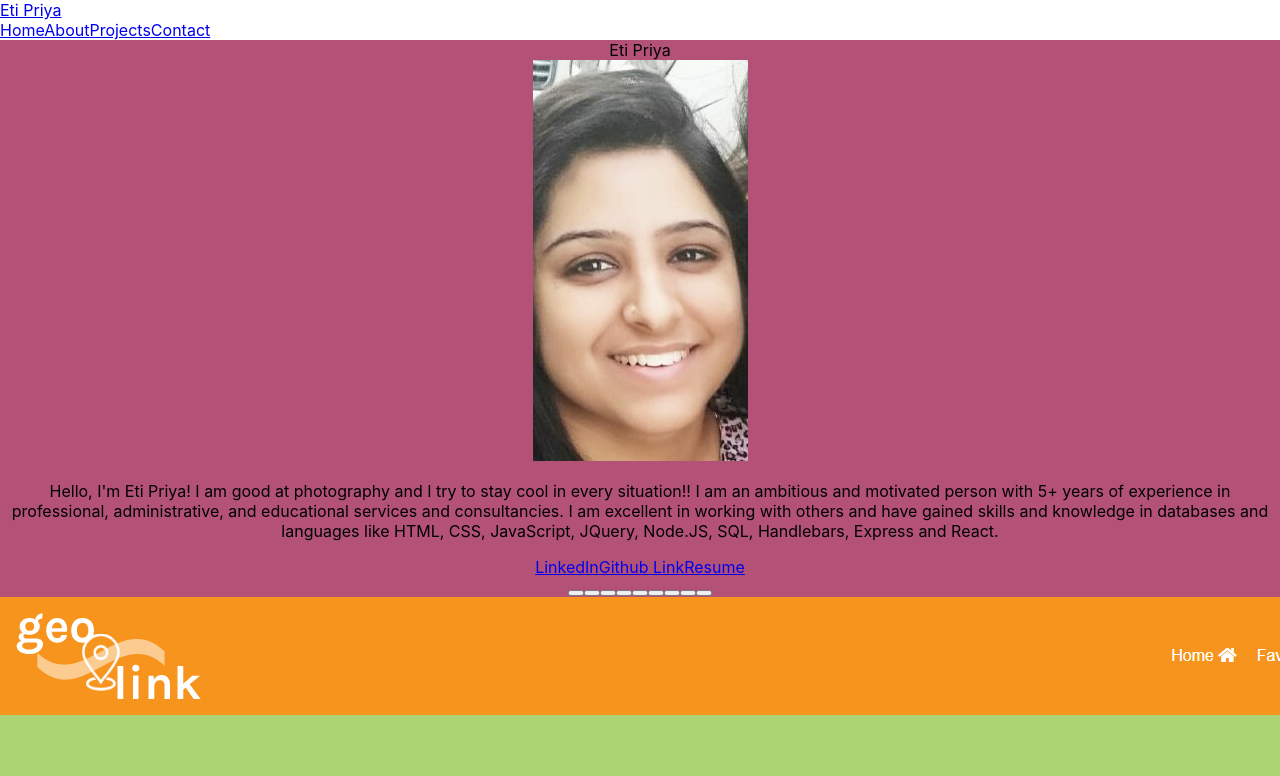
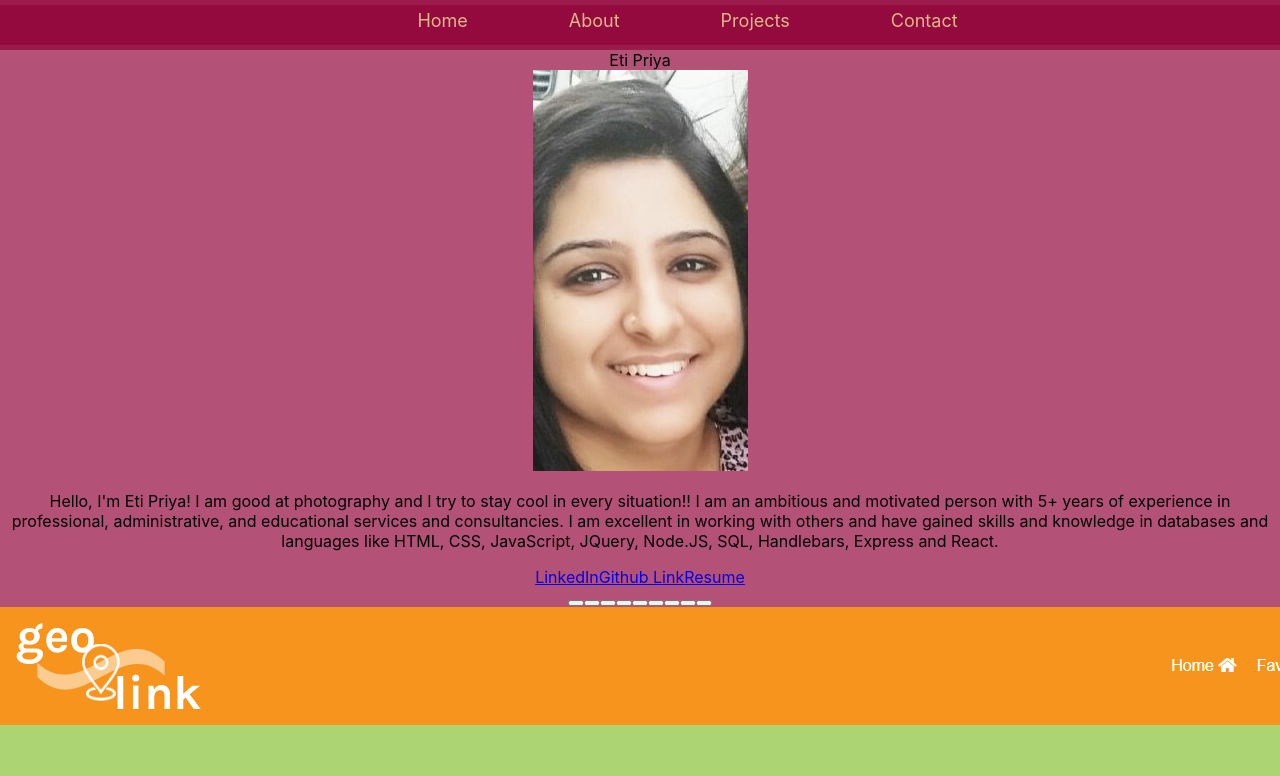
Before and after one commit to Etipriya/react-portfolio-eti, a React (Create React App) app: page /#/ in a window 1280 px wide. Shown: the top 776 px of the page. Built offline with nearby package versions, Linux system fonts and the light colour scheme.

Commit message:
changed the index file of the navbar

```diff
--- a/src/App.js
+++ b/src/App.js
@@ -1,12 +1,14 @@
-// import "bootstrap/dist/css/bootstrap.min.css";
 import { HashRouter as Router } from "react-router-dom";
 import Navigation from "./components/Navigation";
-import { Switch } from "react-router";
-import Home from "./components/Home";
 import Footer from "./components/Footer";
+// import { Switch } from "react-router";
+
+import Routes from "./Routes";
 
 import "./App.css";
 
+// import { HashRouter as Router } from "react-router-dom";
+// import Home from "./components/Home";
 // import About from "./components/About";
 // import Contact from "./components/Contact";
 // import Header from "./components/Header";
@@ -14,15 +16,15 @@ import "./App.css";
 
 const App = () => {
   return (
-    <Router basename="/">
-      <Navigation />
-      <Switch>
-        <div className="App">
-          <Home />
-          <Footer />
-        </div>
-      </Switch>
-    </Router>
+    <div className="App">
+      <Router basename="/">
+        <Navigation />
+        {/* <Switch> */}
+        <Routes />
+        <Footer />
+        {/* </Switch> */}
+      </Router>
+    </div>
   );
 };
 
--- a/src/components/Contact/index.js
+++ b/src/components/Contact/index.js
@@ -6,57 +6,57 @@ import Resume from "../../assets/etipriya-cv.pdf";
 function ContactForm() {
   return (
     <Container className="my-3 py-3" id="Contact">
-      <section>
-        <h1 data-testid="h1tag" className="contact">
+      {/* <section> */}
+      {/* <h1 data-testid="h1tag" className="contact">
           Contact Me
-        </h1>
+        </h1> */}
 
       <div className="contact-icons">
         <Row>
-            <Col lg={3} md={12}>
+          <Col lg={3} md={3}>
             <a href="https://github.com/Etipriya">
               <img
                 src="https://img.icons8.com/doodle/100/000000/github--v1.png"
                 alt="github-logo"
-                  class="icon"
+                className="icon"
               />
             </a>
-              <p class="icon-text">github</p>
+            <p className="icon-text">github</p>
           </Col>
 
-            <Col lg={3} md={12}>
+          <Col lg={3} md={3}>
             <a href="https://www.linkedin.com/in/eti-priya-mahendru/">
               <img
                 src="https://img.icons8.com/doodle/100/000000/linkedin--v2.png"
                 alt="linkedin-logo"
-                  class="icon"
+                className="icon"
               />
             </a>
-              <p class="icon-text">linkedin</p>
+            <p className="icon-text">linkedin</p>
           </Col>
 
-            <Col lg={3} md={12}>
+          <Col lg={3} md={3}>
             <a href="mailto:etipriya@gmail.com">
               <img
                 src="https://img.icons8.com/doodle/120/000000/new-post.png"
                 alt="mail-logo"
               />
             </a>
-              <p class="icon-text">email</p>
+            <p className="icon-text">email</p>
           </Col>
 
-            <Col lg={3} md={12}>
+          <Col lg={3} md={3}>
             <a href={Resume} download>
               <img
                 src="https://img.icons8.com/doodle/120/000000/pdf-2.png"
                 alt="resume"
               />
             </a>
-              <p class="icon-text">resume</p>
+            <p className="icon-text">resume</p>
           </Col>
         </Row>
       </div>
-      </section>
+      {/* </section> */}
     </Container>
   );
 }
--- a/src/components/Header/header.css
+++ b/src/components/Header/header.css
@@ -1,7 +1,7 @@
-.header {
+/* .header {
   padding: 20px;
   font-family: "Arial";
   background-color: rgba(145, 3, 57, 0.692);
   color: rgb(14, 11, 11);
   overflow: hidden;
-}
+} */
--- a/src/components/Navigation/index.js
+++ b/src/components/Navigation/index.js
@@ -1,28 +1,46 @@
 import React from "react";
 import { Container, Navbar, Nav } from "react-bootstrap";
 import { Link } from "react-router-dom";
+import "./navigation.css";
 
 function NavbarComponent() {
   return (
+    <div>
       <Navbar bg="light" variant="light">
         <Container>
-        <Navbar.Brand href="#home">Eti Priya</Navbar.Brand>
-        <Nav className="me-auto">
-          <Link to="/" className="nav-link">
+          <Nav className="navbar">
+            <Link
+              to="/"
+              className="nav-link"
+              style={{ color: "inherit", textDecoration: "inherit" }}
+            >
               Home
             </Link>
-          <Link to="/About" className="nav-link">
+            <Link
+              to="/About"
+              className="nav-link"
+              style={{ color: "inherit", textDecoration: "inherit" }}
+            >
               About
             </Link>
-          <Link to="/Projects" className="nav-link">
+            <Link
+              to="/Projects"
+              className="nav-link"
+              style={{ color: "inherit", textDecoration: "inherit" }}
+            >
               Projects
             </Link>
-          <Link to="/Contact" className="nav-link">
+            <Link
+              to="/Contact"
+              className="nav-link"
+              style={{ color: "inherit", textDecoration: "inherit" }}
+            >
               Contact
             </Link>
           </Nav>
         </Container>
       </Navbar>
+    </div>
   );
 }
 
--- /dev/null
+++ b/src/components/Navigation/navigation.css
@@ -0,0 +1,13 @@
+.navbar {
+  padding-top: 5px;
+  margin-bottom: 5px;
+  background-color: rgba(145, 3, 57, 0.692);
+  color: burlywood;
+  height: 40px;
+  font-size: large;
+}
+.nav-link {
+  padding: 3px;
+  margin-left: 95px;
+  /* text-indent: 10px; */
+}
--- a/src/pages/Contact.js
+++ b/src/pages/Contact.js
@@ -1,5 +1,5 @@
 import Container from "react-bootstrap/Container";
-import Contact from "../../components/Contact";
+import Contact from "../components/Contact";
 
 const ContactContainer = () => {
   return (
--- a/src/pages/Home.js
+++ b/src/pages/Home.js
@@ -1,4 +1,4 @@
-import Header from "../components/Header";
+// import Header from "../components/Header";
 
 import About from "../components/About";
 import Projects from "../components/Projects";
@@ -7,7 +7,7 @@ import Contact from "../components/Contact";
 const Home = () => {
   return (
     <div>
-      <Header />
+      {/* <Header /> */}
       <About />
       <Projects />
       <Contact />
```
Also changed, not shown: src/components/Header/index.js (+5 -5 lines). Lines whose indentation alone changed are shown as unchanged.
